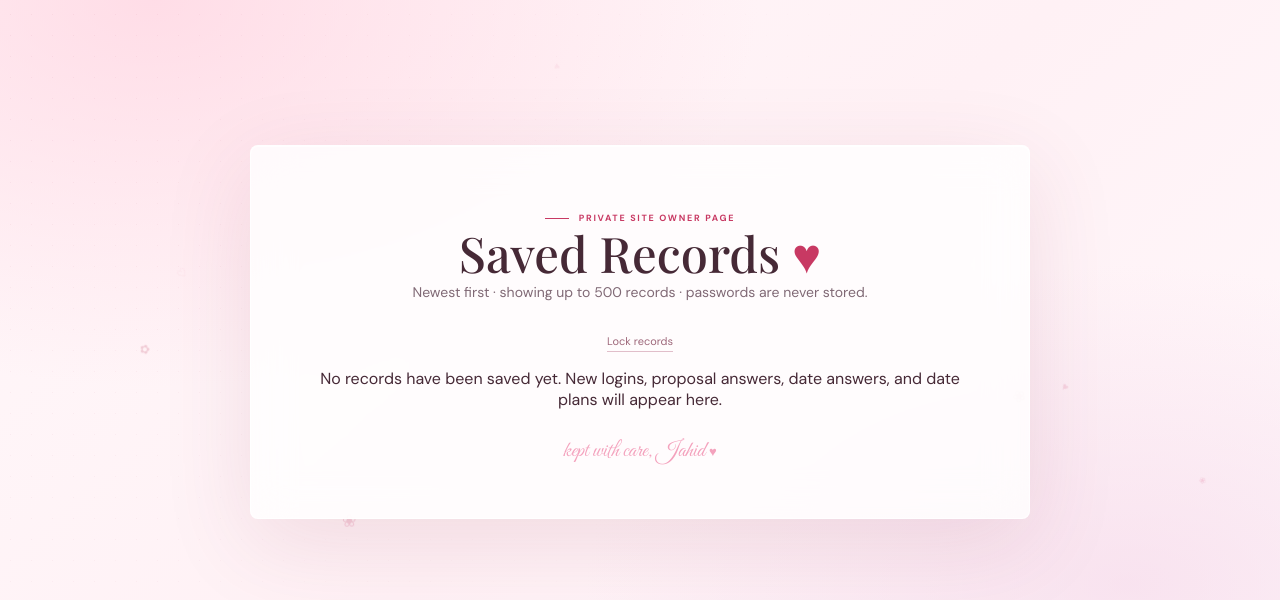
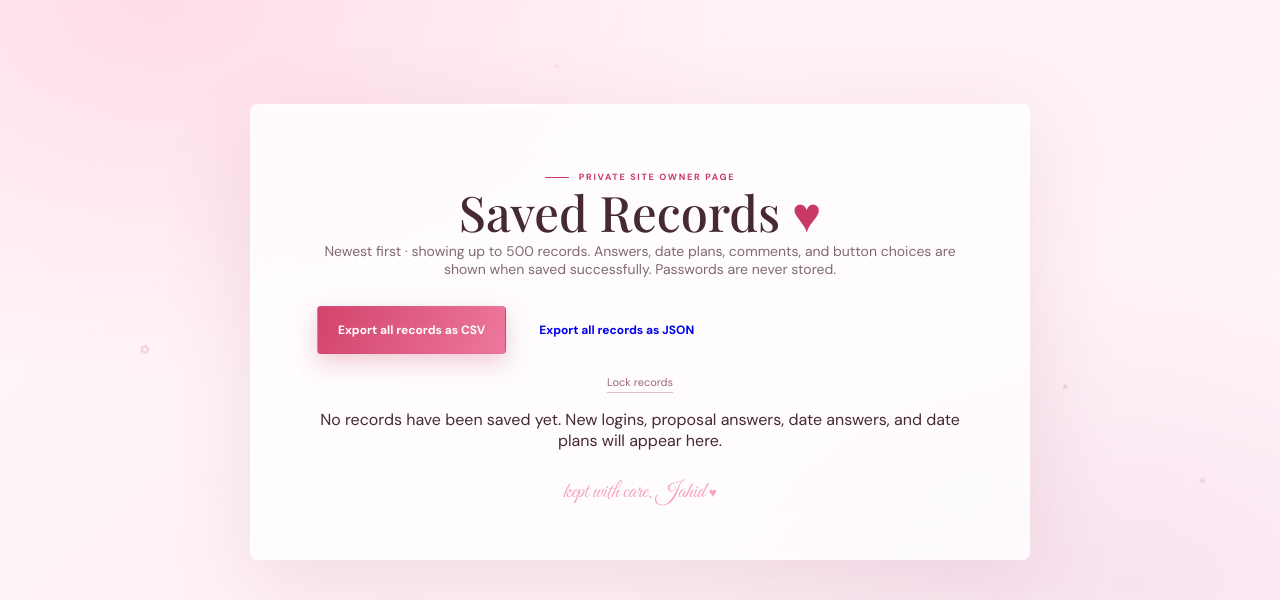
Before and after one commit to jahidghavada-create/love211, a Flask app: page /records in a window 1280 px wide. Shown: the part 80-680 px from the top of the page. Run offline with Flask 3, Linux system fonts and the light colour scheme; the visitor is signed in with stand-in values (Sample User, id 1); data that the repository does not hold is empty; some libraries are stand-ins or nearby versions.

Commit message:
Add record export controls

```diff
--- a/templates/records.html
+++ b/templates/records.html
@@ -17,7 +17,11 @@
       <button class="button button--primary button--wide" type="submit">View Saved Records <span aria-hidden="true">♡</span></button>
     </form>
   {% else %}
-    <p class="lede">Newest first · showing up to 500 records · passwords are never stored.</p>
+    <p class="lede">Newest first · showing up to 500 records. Answers, date plans, comments, and button choices are shown when saved successfully. Passwords are never stored.</p>
+    <div class="records-export" style="display:flex;gap:.75rem;flex-wrap:wrap;margin:1rem 0">
+      <a class="button button--primary" href="{{ url_for('export_records', format_name='csv') }}">Export all records as CSV</a>
+      <a class="button button--secondary" href="{{ url_for('export_records', format_name='json') }}">Export all records as JSON</a>
+    </div>
     <form method="post" action="{{ url_for('records_lock') }}" class="honest-answer">
       {{ csrf_input() }}
       <button class="text-button" type="submit">Lock records</button>
```
